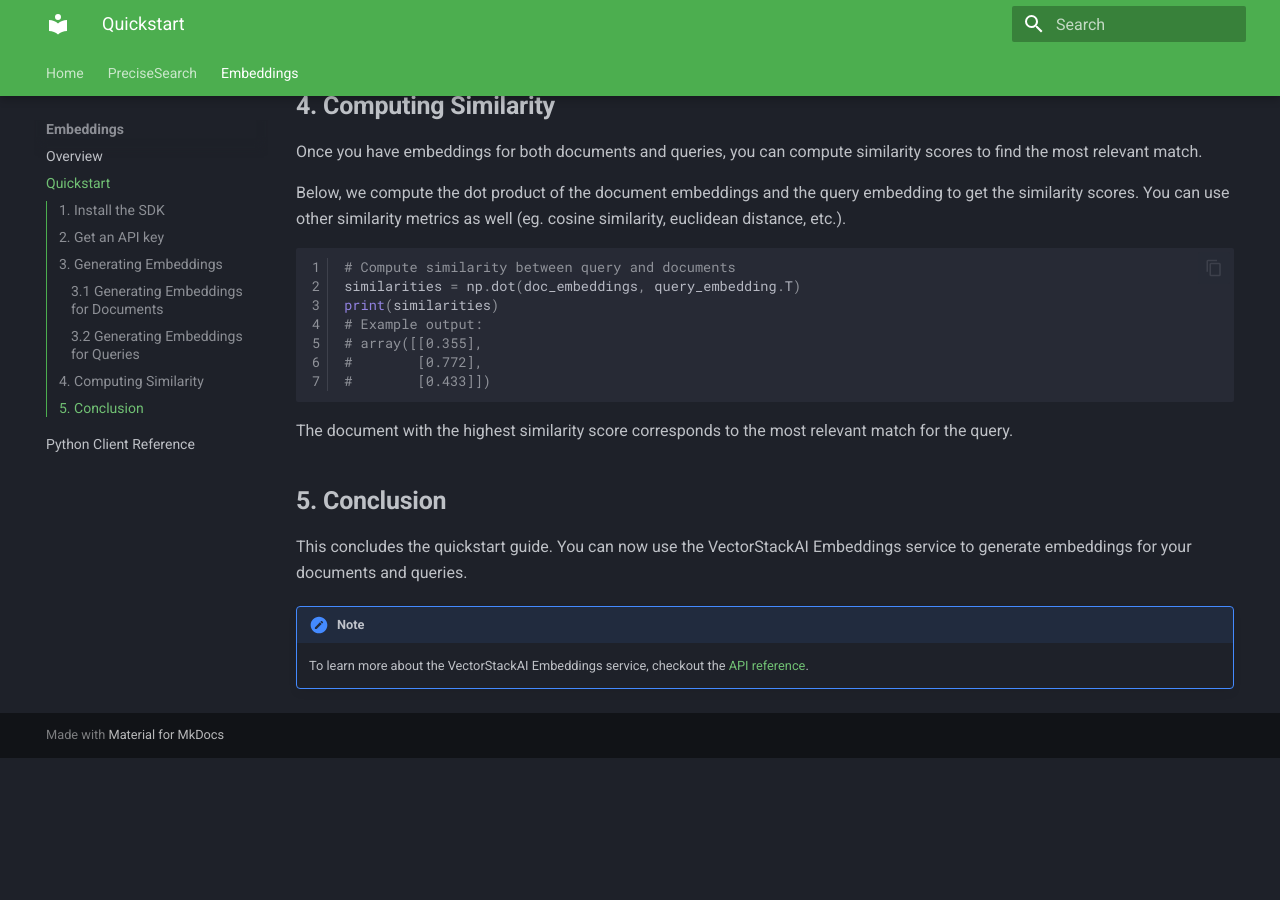
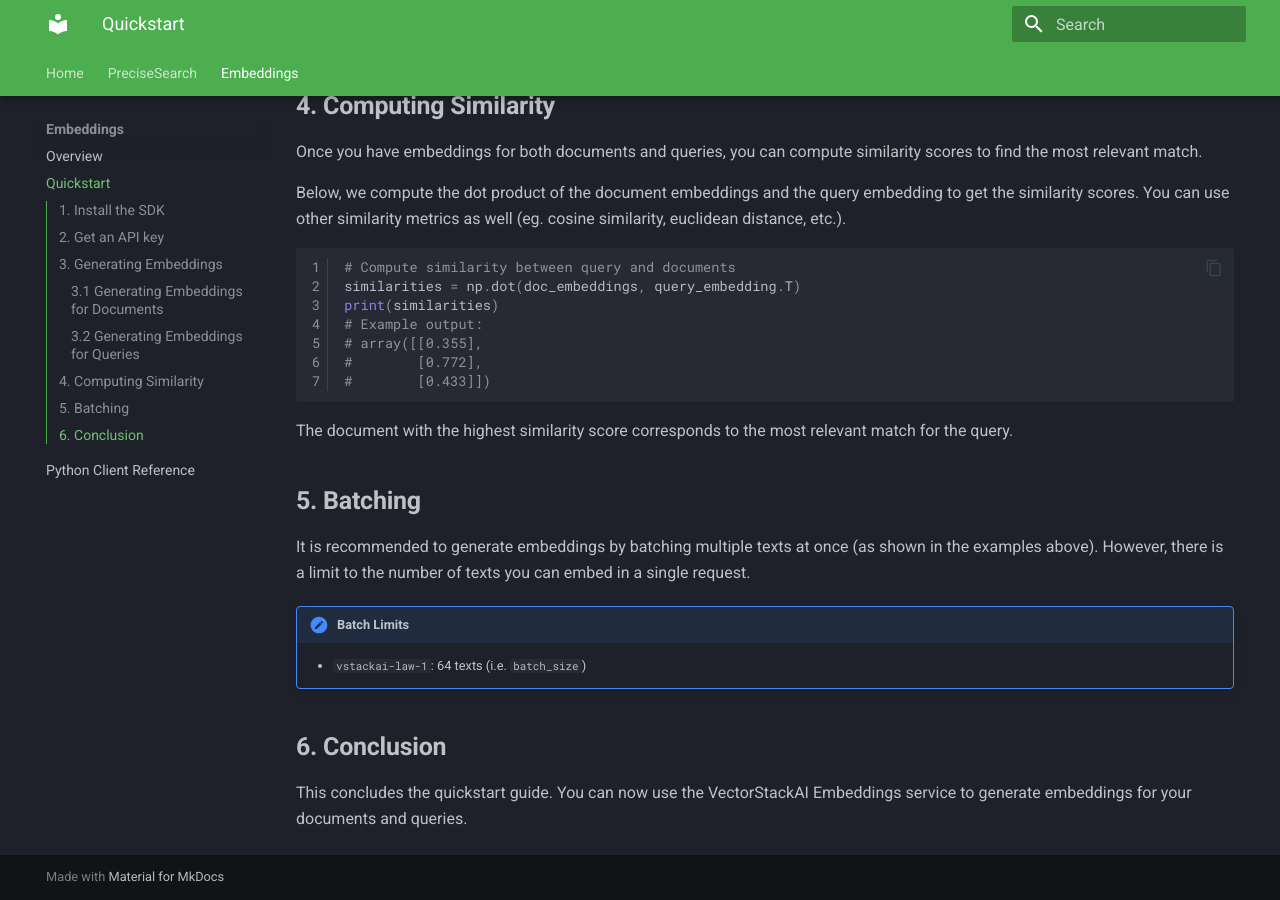
Before and after one commit to vectorstack-ai/vectorstackai-python, an MkDocs documentation site: the page built from docs/embeddings/quickstart.md, in a window 1280 px wide and 900 px high, scrolled down 2077 px. Built offline with MkDocs 1.6.1 and Material for MkDocs 9.7.7, drawn with Linux system fonts in a browser that asks for light colours; plug-ins that fetch from the network failed and are left out; before the commit the page ends 2835 px from its top, so only the background shows below that.

Commit message:
added documentation regarding batching limits to client embed

```diff
--- a/docs/embeddings/quickstart.md
+++ b/docs/embeddings/quickstart.md
@@ -106,8 +106,12 @@ print(similarities)
 
 The document with the highest similarity score corresponds to the most relevant match for the query.
 
-## **5. Conclusion**
+## **5. Batching**
+It is recommended to generate embeddings by batching multiple texts at once (as shown in the examples above).
+However, there is a limit to the number of texts you can embed in a single request.
+
+!!! Note "Batch Limits"
+    - `vstackai-law-1`: 64 texts (i.e. `batch_size`)
+
+## **6. Conclusion**
 This concludes the quickstart guide. You can now use the VectorStackAI Embeddings service to generate embeddings for your documents and queries.
-
-!!! Note
-    To learn more about the VectorStackAI Embeddings service, checkout the [API reference](reference.md).
```
Also changed, not shown: 1 other file.
